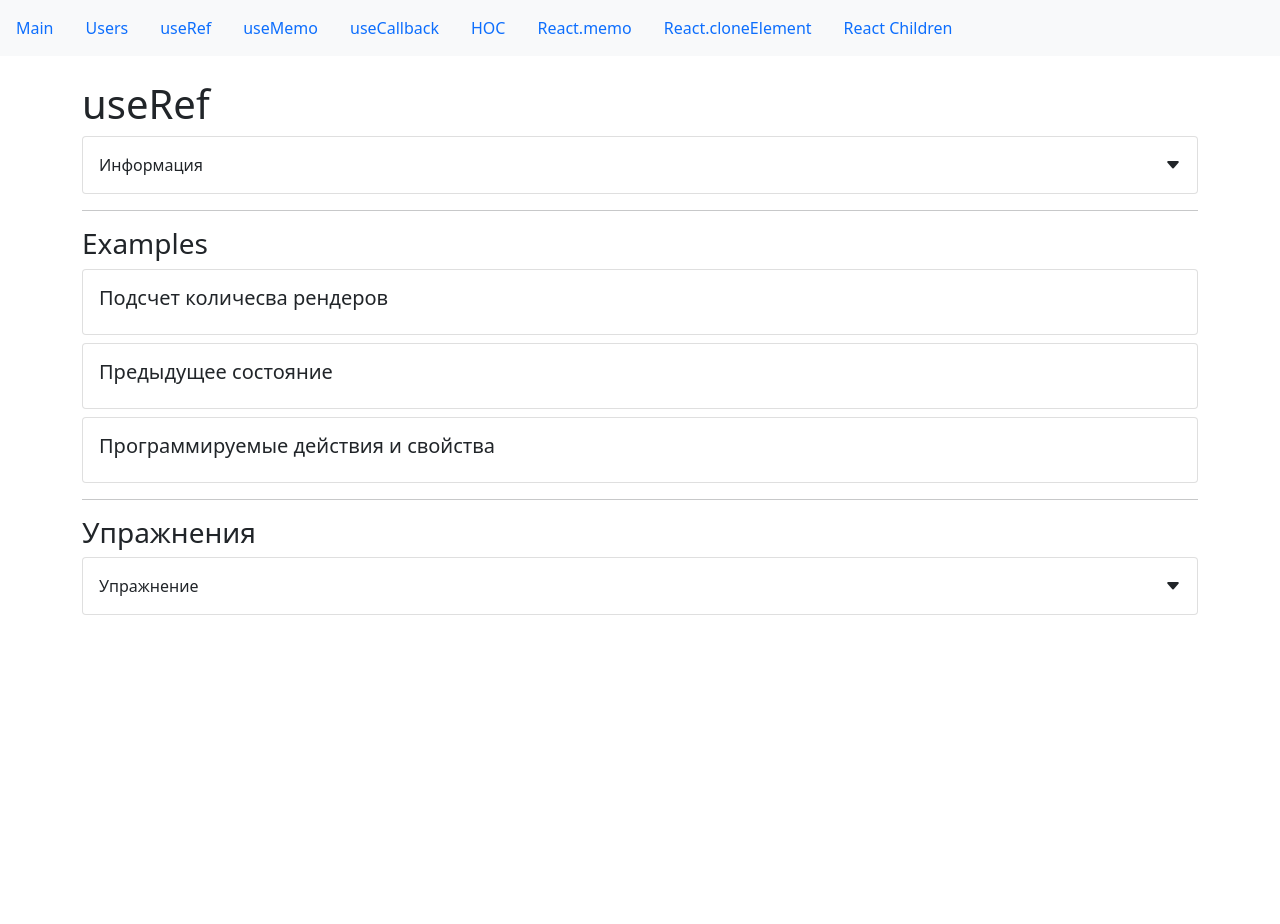
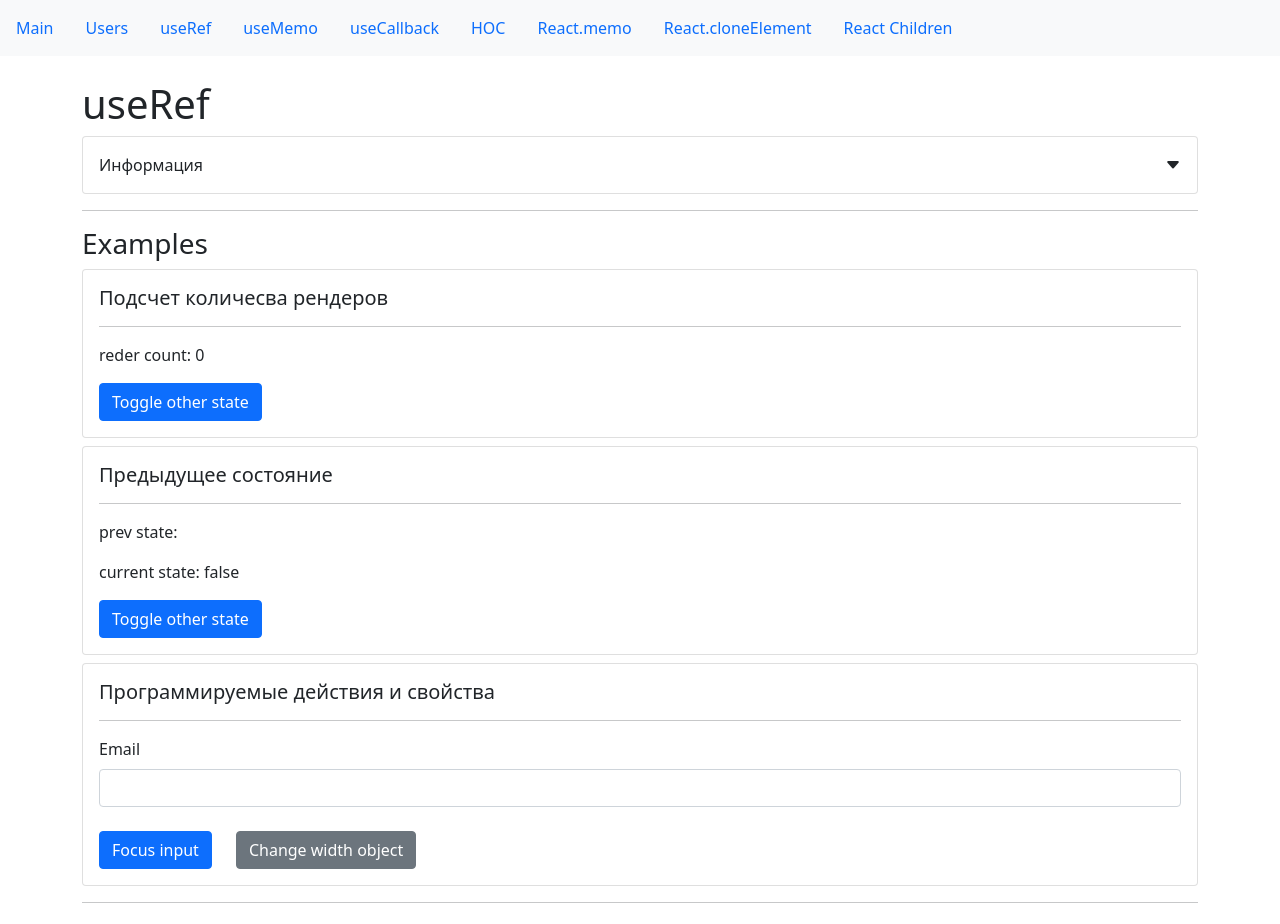
Before and after one commit to egolegegit/lesson_11_project, a React (Create React App) app: page /useRef in a window 1280 px wide. Shown: the top 924 px of the page. Before the commit the page ends 800 px from the top, so only its background shows below. Built offline with nearby package versions, Linux system fonts and the light colour scheme.

Commit message:
2. useRef

```diff
--- a/src/app/components/examples/useRef/prevState.jsx
+++ b/src/app/components/examples/useRef/prevState.jsx
@@ -1,10 +1,29 @@
-import React from "react";
+import React, { useRef, useState, useEffect } from "react";
 import CardWrapper from "../../common/Card";
 import SmallTitle from "../../common/typografy/smallTitle";
+import Divider from "../../common/divider";
+
 const PrevStateExample = () => {
+    const prevState = useRef("");
+    const [otherState, setOtherState] = useState("false");
+    const toggleOtherState = () => {
+        setOtherState((prevState) =>
+            prevState === "false" ? "true" : "false"
+        );
+    };
+
+    useEffect(() => {
+        prevState.current = otherState;
+    }, [otherState]);
     return (
         <CardWrapper>
             <SmallTitle>Предыдущее состояние</SmallTitle>
+            <Divider />
+            <p>prev state: {prevState.current}</p>
+            <p>current state: {otherState}</p>
+            <button className="btn btn-primary" onClick={toggleOtherState}>
+                Toggle other state
+            </button>
         </CardWrapper>
     );
 };
--- a/src/app/components/examples/useRef/programmablActions.jsx
+++ b/src/app/components/examples/useRef/programmablActions.jsx
@@ -1,12 +1,41 @@
-import React from "react";
+import React, { useRef } from "react";
 import CardWrapper from "../../common/Card";
+import Divider from "../../common/divider";
 import SmallTitle from "../../common/typografy/smallTitle";
+
 const ProgrammablActionsExample = () => {
+    const inputRef = useRef();
+    const handleClick = () => {
+        console.log(inputRef.current);
+        inputRef.current.style.width = "100%";
+        inputRef.current.focus();
+    };
+    const handleClickWidth = () => {
+        inputRef.current.style.width = "480px";
+    };
+
     return (
         <CardWrapper>
             <SmallTitle className="card-title">
                 Программируемые действия и свойства
             </SmallTitle>
+            <Divider />
+
+            <label htmlFor="email" className="form-label">
+                Email
+            </label>
+            <input
+                ref={inputRef}
+                type="email"
+                className="mb-4 form-control"
+                id="email"
+            />
+            <button className="btn btn-primary me-4" onClick={handleClick}>
+                Focus input
+            </button>
+            <button className="btn btn-secondary" onClick={handleClickWidth}>
+                Change width object
+            </button>
         </CardWrapper>
     );
 };
--- a/src/app/components/examples/useRef/renderCount.jsx
+++ b/src/app/components/examples/useRef/renderCount.jsx
@@ -1,10 +1,26 @@
-import React from "react";
+import React, { useRef, useState, useEffect } from "react";
 import CardWrapper from "../../common/Card";
 import SmallTitle from "../../common/typografy/smallTitle";
+import Divider from "../../common/divider";
+
 const RenderCountExample = () => {
+    const renderCount = useRef(0);
+    const [otherState, setOtherState] = useState(false);
+    const toggleOtherState = () => {
+        setOtherState(!otherState);
+    };
+
+    useEffect(() => {
+        renderCount.current++;
+    });
     return (
         <CardWrapper>
             <SmallTitle>Подсчет количесва рендеров</SmallTitle>
+            <Divider />
+            <p>reder count: {renderCount.current}</p>
+            <button className="btn btn-primary" onClick={toggleOtherState}>
+                Toggle other state
+            </button>
         </CardWrapper>
     );
 };
--- a/src/app/components/exercises/useRefExercise.jsx
+++ b/src/app/components/exercises/useRefExercise.jsx
@@ -1,6 +1,15 @@
-import React from "react";
+import React, { useRef } from "react";
 import CollapseWrapper from "../common/collapse";
+import Divider from "../common/divider";
 const UseRefExercise = () => {
+    const inputRef = useRef();
+    const handleClick = () => {
+        console.log(inputRef.current);
+        inputRef.current.style.width = "80px";
+        inputRef.current.style.height = "150px";
+        inputRef.current.style.text = "text";
+    };
+
     return (
         <CollapseWrapper title="Упражнение">
             <p className="mt-3">
@@ -12,7 +21,8 @@ const UseRefExercise = () => {
                 <li>высота и ширина станут равны 150 и 80 соответственно</li>
             </ul>
             <div
-                className="bg-primary d-flex flex-row justify-content-center align-items-center rounded"
+                ref={inputRef}
+                className="flex-row rounded bg-primary d-flex justify-content-center align-items-center"
                 style={{
                     height: 40,
                     width: 60,
@@ -21,6 +31,10 @@ const UseRefExercise = () => {
             >
                 <small>Блок</small>
             </div>
+            <Divider />
+            <button className="btn btn-secondary" onClick={handleClick}>
+                Change width object
+            </button>
         </CollapseWrapper>
     );
 };
```
